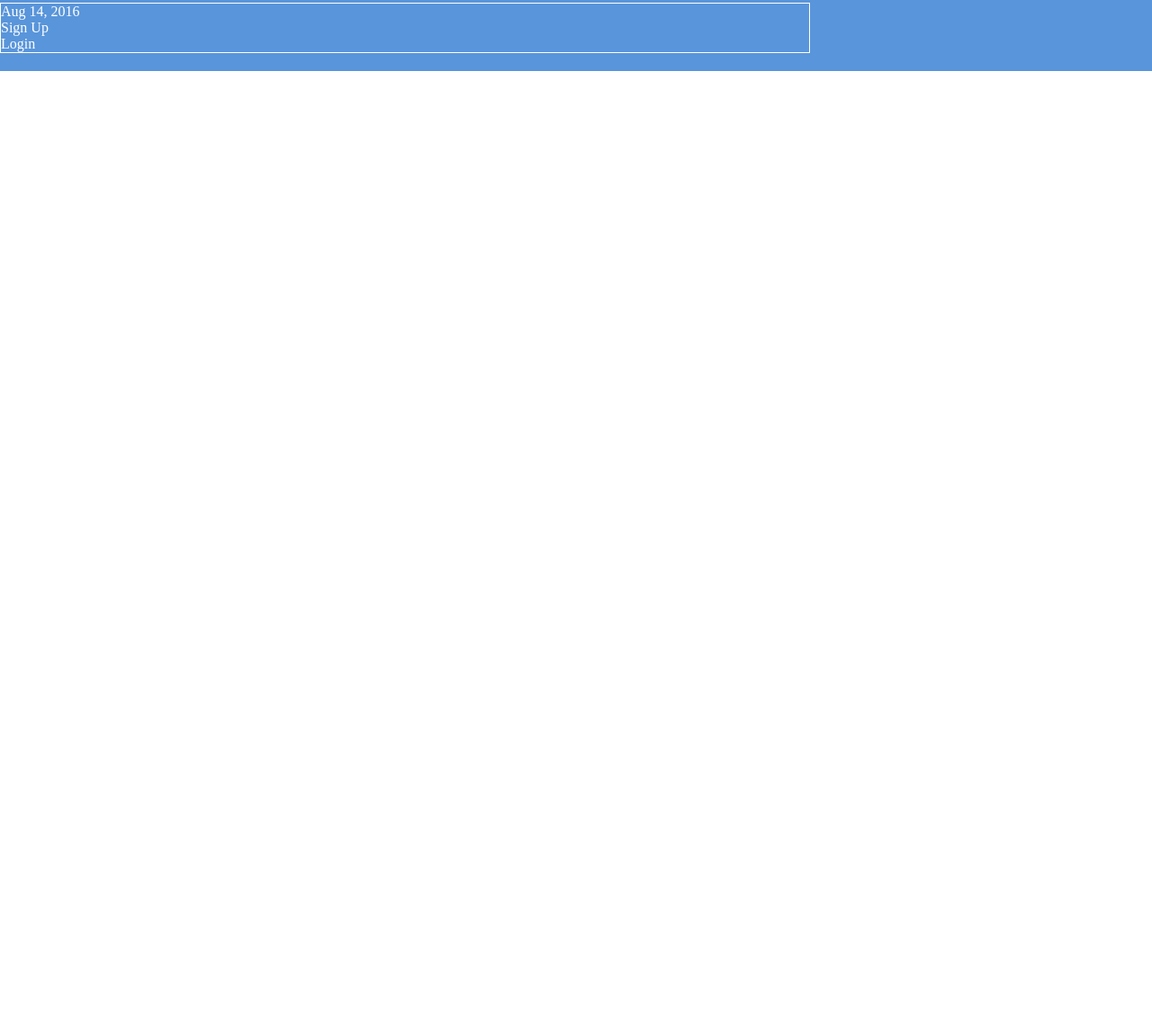
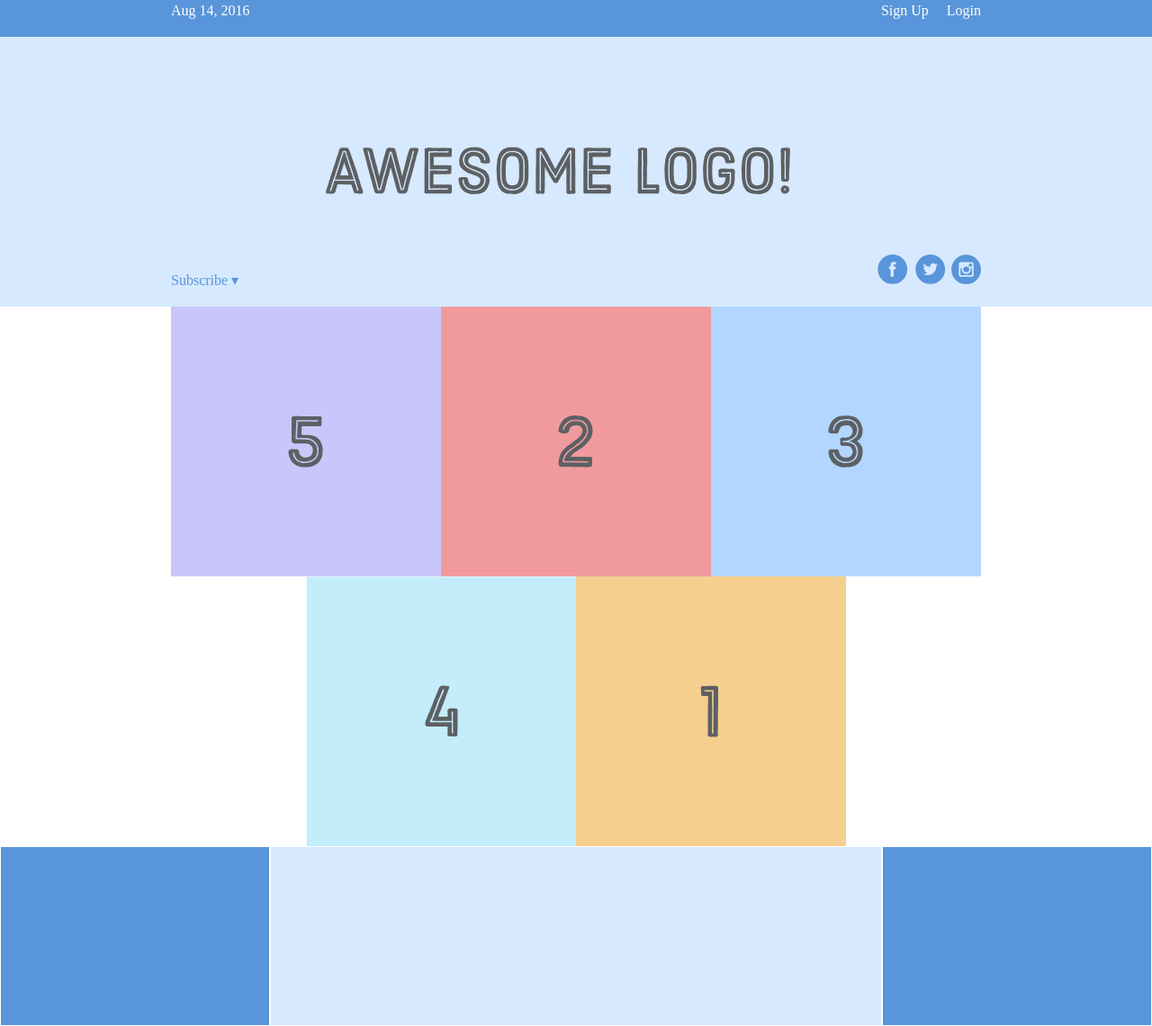
Before and after one commit to MARShakib/flexbox-test, a plain HTML site: page index.html in a window 1280 px wide. Shown: the part 17-1158 px from the top of the page at 90% size. Before the commit the page ends 800 px from the top, so only its background shows below. Drawn offline with Linux system fonts and the light colour scheme.

Commit message:
Update items in index.html, styles.css and live link in README.md

```diff
--- a/index.html
+++ b/index.html
@@ -2,7 +2,7 @@
 <html lang='en'>
   <head>
     <meta charset='UTF-8'/>
-    <title>Some Web Page</title>
+    <title>Flexbox Testing</title>
     <link rel='stylesheet' href='styles.css'/>
   </head>
   <body>
@@ -13,5 +13,36 @@
         <div class='login'>Login</div>
       </div>
     </div>
+    <div class='header-container'>
+      <div class='header'>
+        <div class='subscribe'>Subscribe &#9662;</div>
+        <div class='logo'><img src='images/awesome-logo.svg'/></div>
+        <div class='social'><img src='images/social-icons.svg'/></div>
+      </div>
+    </div>
+    <div class='photo-grid-container'>
+      <div class='photo-grid'>
+        <div class='photo-grid-item first-item'>
+          <img src='images/one.svg'/>
+        </div>
+        <div class='photo-grid-item'>
+          <img src='images/two.svg'/>
+        </div>
+        <div class='photo-grid-item'>
+          <img src='images/three.svg'/>
+        </div>
+        <div class='photo-grid-item'>
+          <img src='images/four.svg'/>
+        </div>
+        <div class='photo-grid-item last-item'>
+          <img src='images/five.svg'/>
+        </div>
+      </div>
+    </div>
+    <div class='footer'>
+      <div class='footer-item footer-one'></div>
+      <div class='footer-item footer-two'></div>
+      <div class='footer-item footer-three'></div>
+    </div>
   </body>
 </html>
--- a/styles.css
+++ b/styles.css
@@ -8,9 +8,87 @@
   color: #fff;
   background-color: #5995DA;  /* Blue */
   padding: 20px 0;
+  display: flex;
+  justify-content: center;
 }
 
 .menu {
-  border: 1px solid #fff;  /* For debugging */
   width: 900px;
+  display: flex;
+  justify-content: space-between;
 }
+
+.signup {
+  margin-left: auto;
+}
+
+.login {
+  margin-left: 20px;
+}
+
+.header-container {
+  color: #5995DA;
+  background-color: #D6E9FE;
+  display: flex;
+  justify-content: center;
+}
+
+.header {
+  width: 900px;
+  height: 300px;
+  display: flex;
+  justify-content: space-between;
+  align-items: center;
+}
+
+.photo-grid-container {
+  display: flex;
+  justify-content: center;
+}
+
+.photo-grid {
+  width: 900px;
+  display: flex;
+  justify-content: center;
+  flex-wrap: wrap;
+  flex-direction: row;
+  align-items: center;
+}
+
+.photo-grid-item {
+  width: 300px;
+  height: 300px;
+}
+
+.first-item {
+  order: 1;
+}
+
+.last-item {
+  order: -1;
+}
+
+.social,
+.subscribe {
+  align-self: flex-end;
+  margin-bottom: 20px;
+}
+
+.footer {
+  display: flex;
+  justify-content: space-between;
+}
+
+.footer-item {
+  border: 1px solid #fff;
+  background-color: #D6E9FE;
+  height: 200px;
+  flex: 1;
+}
+
+.footer-one,
+.footer-three {
+  background-color: #5995DA;
+  flex: initial;
+  width: 300px;
+}
```
Also changed, not shown: 1 other file.
